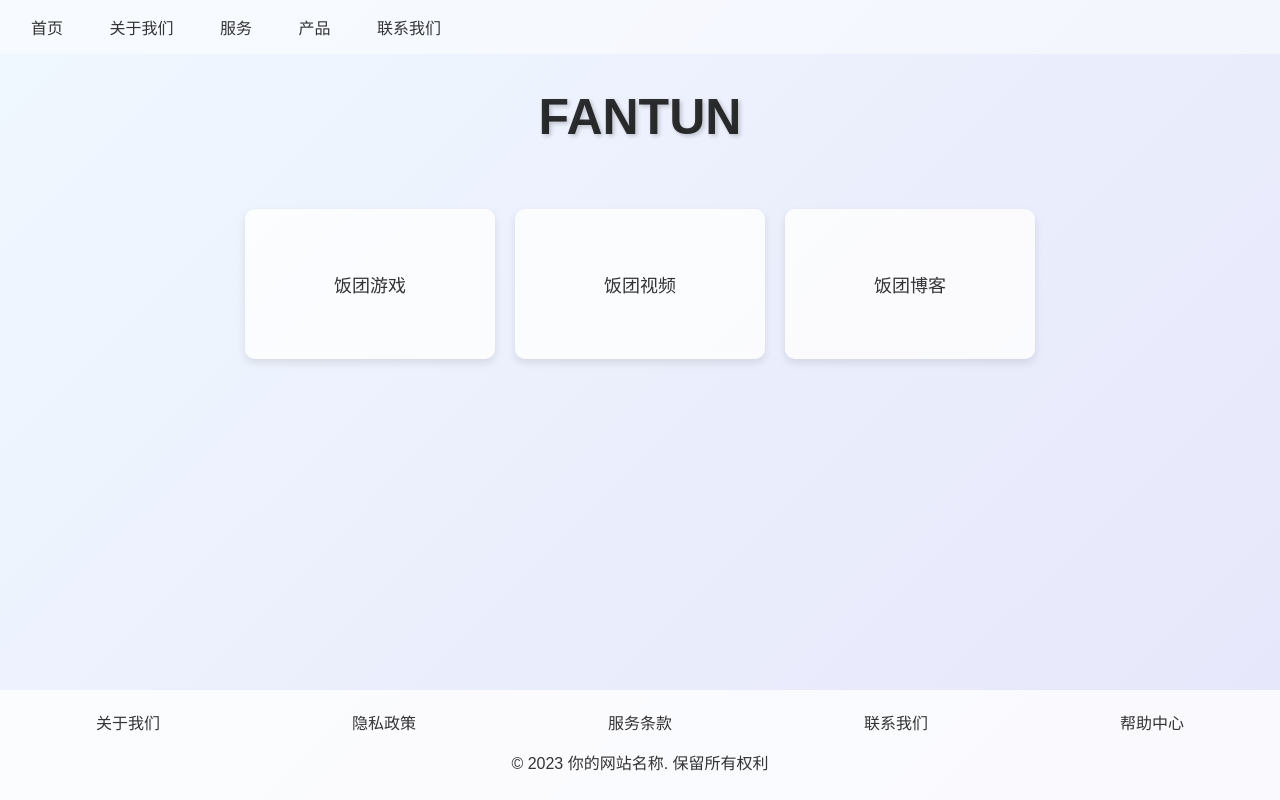
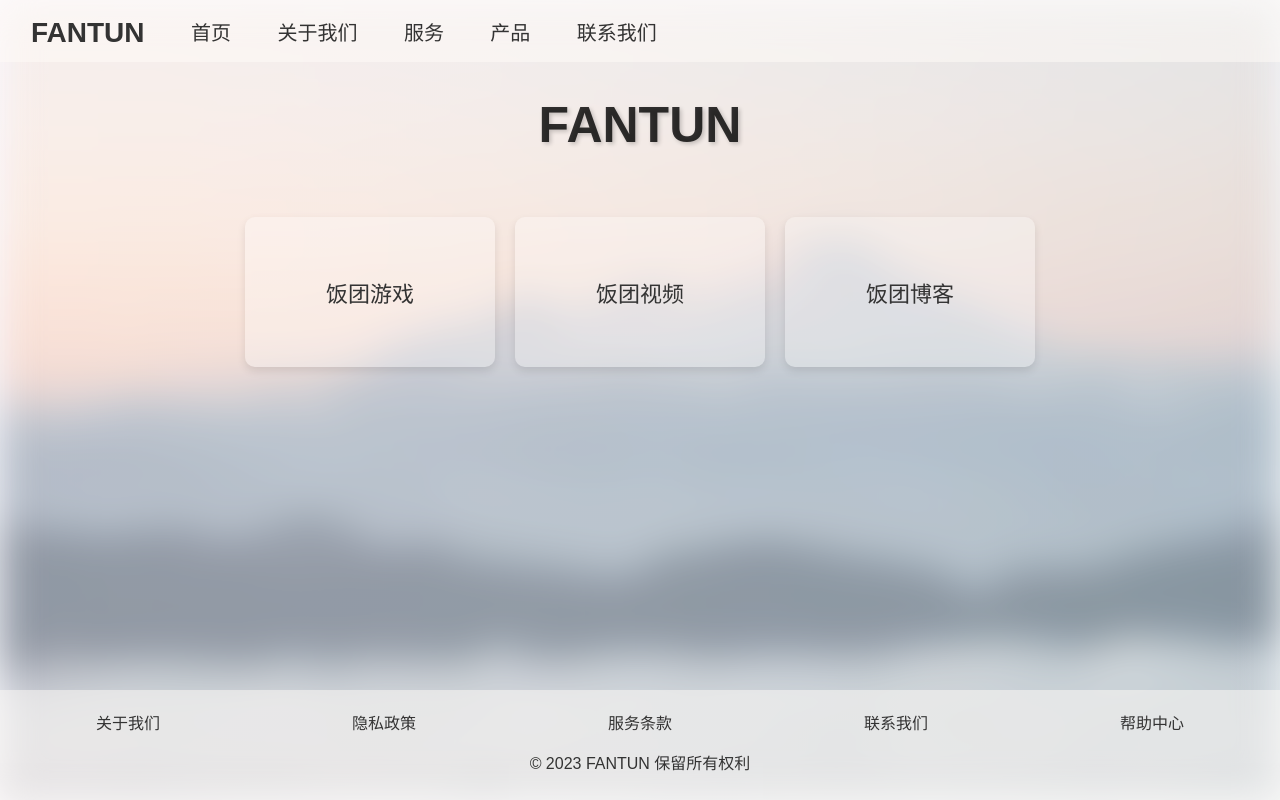
Before and after one commit to ftpla/ftpla.github.io, a plain HTML site: page index.html in a window 1280 px wide. Drawn offline with Linux system fonts and the light colour scheme.

Commit message:
Add files via upload

```diff
--- a/index.html
+++ b/index.html
@@ -1,20 +1,31 @@
+<!DOCTYPE html>
 <html lang="zh-CN">
 <head>
     <meta charset="UTF-8">
     <meta name="viewport" content="width=device-width, initial-scale=1.0">
-    <title>FANTUN | 饭团工作室 | xxxhz1024&potato&cube&kid </title>
+    <title>网站导航</title>
     <style>
+		html{height:100%;}
         body {
+			height: 100%;
             font-family: Arial, sans-serif;
-            background: linear-gradient(135deg, #f0f8ff, #e6e6fa);
+            background: linear-gradient(135deg, #fbf8ff, #f4f8fa);
             margin: 0;
             padding: 0;
             min-height: 100vh;
             display: flex;
             flex-direction: column;
         }
+		#bg{
+			width: 100%;height: 100%;
+			background-image: url(img/bg.jpg);
+			background-size: cover;
+			position: fixed;
+			z-index: -1;
+			filter: blur(20px) opacity(50%);
+		}
         nav {
-            background-color: rgba(255, 255, 255, 0.5); /* 半透明白色背景 */
+            background-color: rgba(255, 252, 247, 0.5); /* 半透明白色背景 */
             padding: 15px;
             position: sticky;
             top: 0;
@@ -30,6 +41,7 @@
         nav ul li {
             display: inline-block; /* 让链接横向排列 */
             margin-right: 10px; /* 给链接之间一些间距 */
+			font-size: 20px;
         }
 
         nav ul li a {
@@ -60,10 +72,11 @@
             flex-grow: 1;
         }
         .box {
+			display: block;
             width: 250px;
             height: 150px;
             margin: 10px;
-            background: rgba(255, 255, 255, 0.8);
+            background: rgba(255, 255, 255, 0.3);
             display: flex;
             align-items: center;
             justify-content: center;
@@ -71,18 +84,18 @@
             border-radius: 10px;
             box-shadow: 0 4px 8px rgba(0, 0, 0, 0.1);
             transition: all 0.3s ease;
+			text-decoration: none;
+			font-size: 18px;
+			color: #333;
+			font-size: 22px;
         }
         .box:hover {
+			background: rgba(255, 255, 255, 0.4);
             transform: translateY(-5px);
             box-shadow: 0 8px 16px rgba(0, 0, 0, 0.2);
         }
-        .box a {
-            color: #333;
-            text-decoration: none;
-            font-size: 18px;
-        }
         footer {
-            background-color: rgba(255, 255, 255, 0.8); /* 半透明白色背景 */
+            background-color: rgba(255, 252, 248, 0.5); /* 半透明白色背景 */
             color: #333;
             text-align: center;
             padding: 10px 0;
@@ -107,8 +120,10 @@
     </style>
 </head>
 <body>
+	<div id="bg"></div>
     <nav>
         <ul>
+			<li style="font-weight: 700;font-size: 28px;position: relative;top:2px"><a href="/">FANTUN</a></li>
             <li><a href="/">首页</a></li>
             <li><a href="about.html">关于我们</a></li>
             <li><a href="services.html">服务</a></li>
@@ -118,9 +133,9 @@
     </nav>
 	<h1>FANTUN</h1>
     <div class="box-container">
-        <div class="box"><a href="https://game.102408.xyz">饭团游戏</a></div>
-        <div class="box"><a href="https://v.102408.xyz">饭团视频</a></div>
-        <div class="box"><a href="https://blog.102408.xyz">饭团博客</a></div>
+        <a class="box" href="https://game.102408.xyz"><div>饭团游戏</div></a>
+        <a class="box" href="https://video.102408.xyz"><div>饭团视频</div></a>
+        <a class="box" href="https://blog.102408.xyz"><div>饭团博客</div></a>
     </div>
 
     <footer>
@@ -131,7 +146,7 @@
             <a href="xxx">联系我们</a>
             <a href="xxx">帮助中心</a>
         </div>
-        <p>© 2023 你的网站名称. 保留所有权利</p>
+        <p>© 2023 FANTUN 保留所有权利</p>
     </footer>
 </body>
 </html>
```
Also changed, not shown: img/bg.jpg (added), img/logo.png (added).
